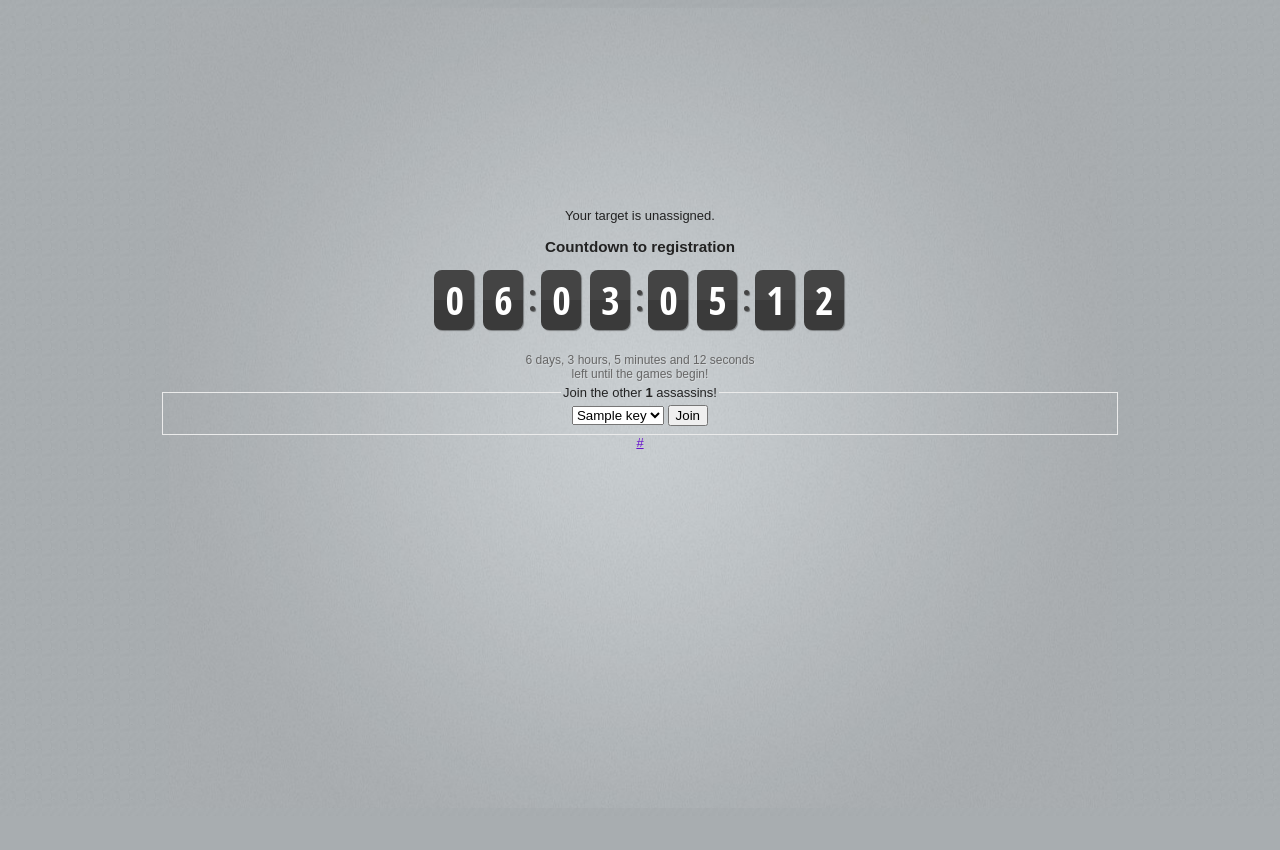
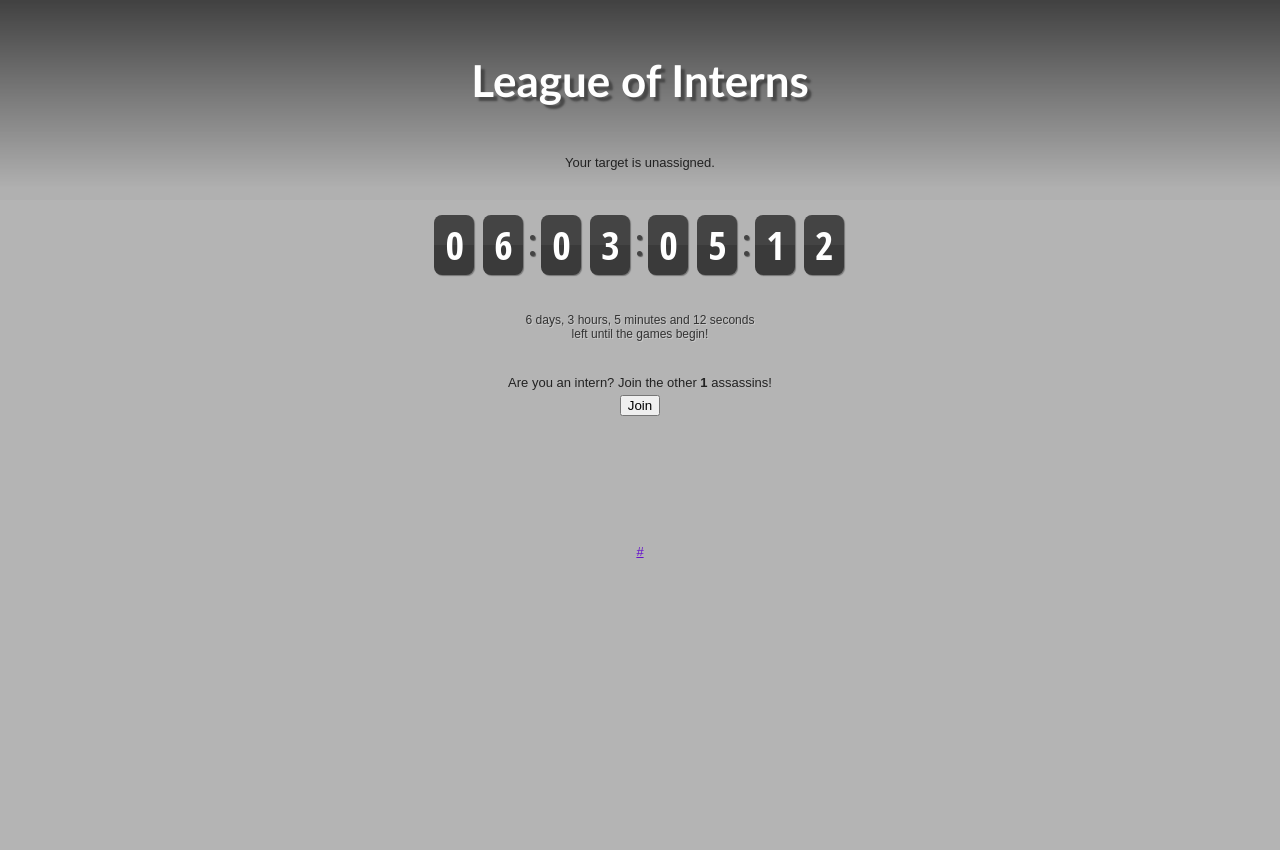
Before and after one commit to billycao/League-of-Shadows, a Django app: template templates/index.html in a window 1280 px wide. Before the commit the page ends 735 px from the top, so only its background shows below. Run offline with Django 3.2, Linux system fonts and the light colour scheme; the template is opened without the code that fills it: most values are stand-ins (such as "Sample title", 1, 10 or a date in 2020).

Commit message:
UI updates

```diff
--- a/assets/stylesheets/main.css
+++ b/assets/stylesheets/main.css
@@ -1,15 +1,19 @@
 /*
  * Global Styles
  */
+
+html, body {
+    margin: 0; padding: 0;
+    height: 100%;
+}
+
 html {
-  background:url('../images/tile_bg.jpg') #b0b0b0;
     position: relative;
+    height: 100%;
 }
 
 body {
-  background:url('../images/page_bg_center.jpg') no-repeat center center;
-  min-height: 600px;
-  padding: 200px 0 0;
+    background: url(../images/page_bg_sprite.jpg) top repeat-x rgb(180,180,180);
     font-family: Arial, Helvetica, Verdana, sans-serif;
     font-size: 13px;
     color: #222222;
@@ -32,9 +36,12 @@ a:hover {
 }
 
 h1 {
+    font-family: "Trebuchet MS", Tahoma, Arial, sans-serif;
     font-weight: normal;
-  font-size: 20px;
-  color: #DD4B39;
+    font-size: 44px;
+    font-weight: bold;
+    color: #fff;
+    text-shadow: 4px 4px 2px rgba(60, 60, 60, 0.8);
 }
 
 h2 {
@@ -53,7 +60,7 @@ li {
 }
 
 fieldset {
-  border: 1px solid #ebebeb;
+    border: 0;
 }
 
 /*
@@ -62,12 +69,24 @@ fieldset {
 
 div#wrapper {
     width: 960px;
+    min-height: 100%;
     margin: 0 auto;
+    padding: 10px 0 40px;
     text-align: center;
 }
 
-#note{
-	color: #666666;
+div#wrapper div {
+    padding: 15px 0;
+}
+
+div#header {
+    width: inherit;
+    height: 150px;
+    margin: 0 0 -50px;
+}
+
+#countdown_wrapper #note{
+	color: #333;
 	font-size: 12px;
 	margin: 0 auto;
 	padding: 4px;
--- a/templates/index.html
+++ b/templates/index.html
@@ -9,23 +9,34 @@
 
 <div id="wrapper">
 
+<div id="header">
+    <h1>League of Interns</h1>
+</div>
+
+<!-- TODO(billycao): Add wrapper/styles for this -->
 {% if FLAGS_show_game_title  %}
     <h1>Game: {{ curr_game }}</h1>
 {% endif %}
 
-Your target is {{ target.victim|default:"unassigned" }}.
+<div id="status">
+    Your target is {{ target_mission.victim|default:"unassigned" }}.
+</div>
 
 <div id="countdown_wrapper">
-    <h3>Countdown to registration</h3>
 	<div id="countdown"></div>
 	<p id="note"></p>
 </div>
 
 <div id="register_wrapper">
+    {% if is_registered %}
+        Congratulations! You've joined the league as <b>{{ user_name }}.</b><br /><br />
+        Come back when the game begins for your first target!
+    {% else %}
         <form action="/join" method="post">
             <fieldset>
-            <legend>Join the other <b>{{ num_players }}</b> assassins!</legend>
-            <select name="game_name">
+                <legend>Are you an intern? Join the other <b>{{ num_players }}</b> assassins!</legend>
+                <!-- TODO(billycao): Make this system work for multiple games. -->
+                <select name="game_name" hidden>
                     {% for game in games %}
                         <option>{{ game.key.name }}</option>
                     {% endfor %}
@@ -33,6 +44,7 @@ Your target is {{ target.victim|default:"unassigned" }}.
                 <input type="submit" value="Join">
             </fieldset>
         </form>
+    {% endif %}
 </div>
 
 <div id="columns_wrapper">
@@ -44,7 +56,9 @@ Your target is {{ target.victim|default:"unassigned" }}.
     </div>
 </div>
 
+<div id="footer">
     <a href="{{ url }}">{{ url_linktext }}</a>
+</div>
 
 </div> <!-- wrapper -->
 <script type="text/javascript" src="//ajax.googleapis.com/ajax/libs/jquery/1/jquery.min.js"></script>
```
Also changed, not shown: app/views.py (+13 -9 lines), assets/stylesheets/styles.css (deleted, +0 -109 lines), assets/images/ninja_header.jpg (added), assets/images/page_bg_sprite.jpg (added). Lines whose indentation alone changed are shown as unchanged.
